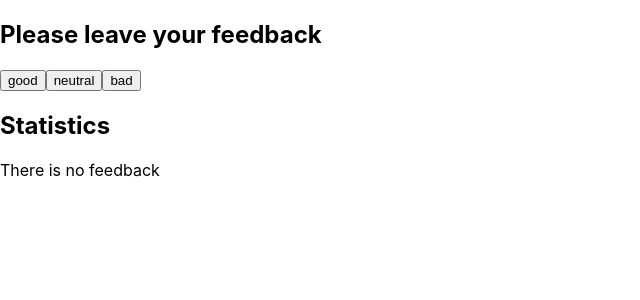
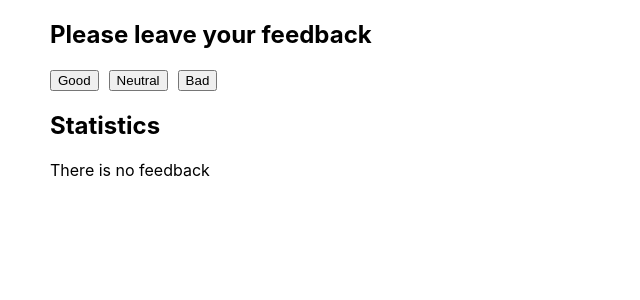
Before and after one commit to kolotiuk/goit-react-hw-02-feedback, a React (Create React App) app: page / in a window 1280 px wide. Shown: the top 300 px of the page, without its empty margins (0-640 px from the left). Built offline with nearby package versions, Linux system fonts and the light colour scheme.

Commit message:
add scss styles and add index.js to all components files

```diff
--- a/package.json
+++ b/package.json
@@ -36,5 +36,8 @@
       "last 1 firefox version",
       "last 1 safari version"
     ]
+  },
+  "devDependencies": {
+    "sass": "^1.55.0"
   }
 }
--- a/src/components/App.jsx
+++ b/src/components/App.jsx
@@ -1,8 +1,8 @@
 import { Component } from 'react';
-import FeedbackOptions from './FeedbackOptions/FeedbackOptions';
-import Statistics from './Statistics/Statistics';
-import Section from './Section/Section';
-import Notification from './Notification/Notification';
+import FeedbackOptions from './FeedbackOptions';
+import Statistics from './Statistics';
+import Section from './Section';
+import Notification from './Notification';
 
 class App extends Component {
   state = {
@@ -35,7 +35,7 @@ class App extends Component {
     const state = this.state;
 
     return (
-      <>
+      <div style={{ marginLeft: '50px' }}>
         <Section title="Please leave your feedback">
           <FeedbackOptions options={state} addCount={addCount} />
         </Section>
@@ -52,7 +52,7 @@ class App extends Component {
             <Notification message="There is no feedback" />
           )}
         </Section>
-      </>
+      </div>
     );
   }
 }
--- a/src/components/FeedbackOptions/FeedbackOptions.jsx
+++ b/src/components/FeedbackOptions/FeedbackOptions.jsx
@@ -1,3 +1,5 @@
+import s from './feedbackOptions.module.scss';
+
 const FeedbackOptions = ({ options, addCount }) => {
   const optionsKeys = [...Object.keys(options)];
 
@@ -5,7 +7,13 @@ const FeedbackOptions = ({ options, addCount }) => {
     <div>
       {optionsKeys.map(key => {
         return (
-          <button key={key} type="button" onClick={addCount} name={key}>
+          <button
+            key={key}
+            type="button"
+            onClick={addCount}
+            name={key}
+            className={s.btn}
+          >
             {key}
           </button>
         );
--- /dev/null
+++ b/src/components/FeedbackOptions/feedbackOptions.module.scss
@@ -0,0 +1,4 @@
+.btn {
+  margin-right: 10px;
+  text-transform: capitalize;
+}
--- /dev/null
+++ b/src/components/FeedbackOptions/index.js
@@ -0,0 +1 @@
+export { default } from './FeedbackOptions';
--- /dev/null
+++ b/src/components/Notification/index.js
@@ -0,0 +1 @@
+export { default } from './Notification';
--- /dev/null
+++ b/src/components/Section/index.js
@@ -0,0 +1 @@
+export { default } from './Section';
--- /dev/null
+++ b/src/components/Statistics/index.js
@@ -0,0 +1 @@
+export { default } from './Statistics';
--- a/src/index.css
+++ b/src/index.css
@@ -13,3 +13,10 @@ code {
   font-family: source-code-pro, Menlo, Monaco, Consolas, 'Courier New',
     monospace;
 }
+
+ul,
+li {
+  list-style: none;
+  margin: 0;
+  padding: 0;
+}
```
Also changed, not shown: 1 other file (tests, documents, lock files or other folders).
